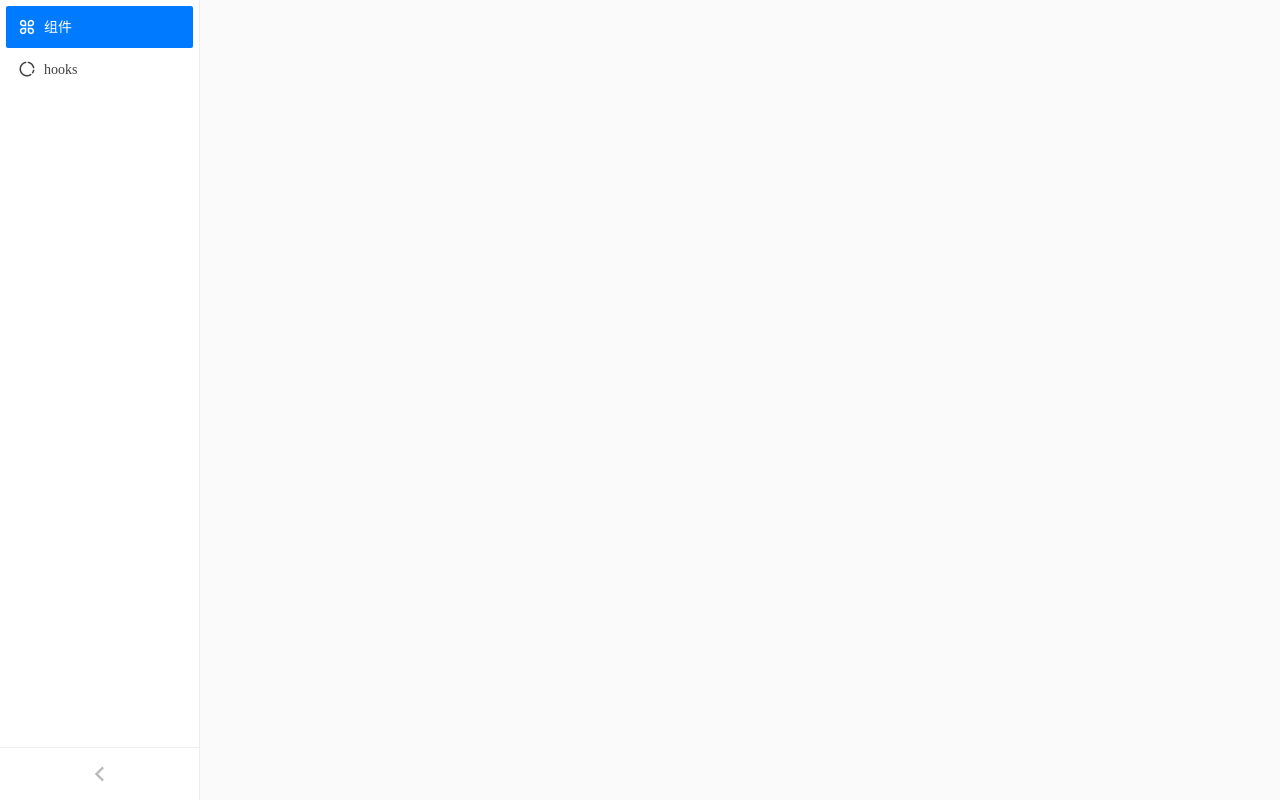
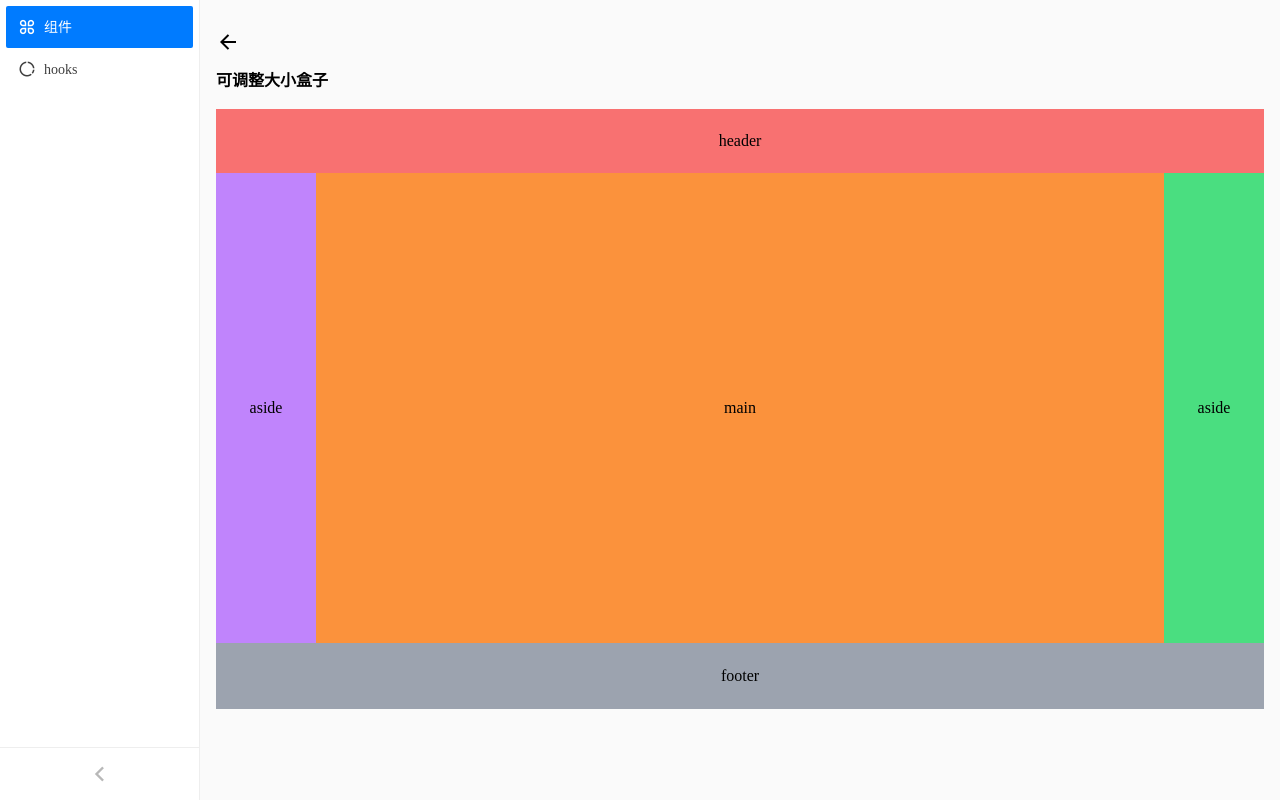
Before and after one commit to CiroLee/vue-materials, a Vue app: page /#/components/resizable-box in a window 1280 px wide. Before the commit this address had no page. Built offline with nearby package versions, Linux system fonts and the light colour scheme.

Commit message:
feat: add resizableBox component

```diff
--- a/package.json
+++ b/package.json
@@ -4,13 +4,13 @@
   "description": "useful vue components written by vue3.2 and typescript",
   "author": "cirolee<ciromail@126.com>",
   "license": "MIT",
-  "homepage": "https://github.com/CiroLee/vue-components",
+  "homepage": "https://github.com/CiroLee/vue-materials",
   "repository": {
     "type": "git",
-    "url": "https://github.com/CiroLee/vue-components.git"
+    "url": "https://github.com/CiroLee/vue-materials.git"
   },
   "bugs": {
-    "url": "https://github.com/CiroLee/vue-components/issues"
+    "url": "https://github.com/CiroLee/vue-materials/issues"
   },
   "scripts": {
     "dev": "vite",
--- a/src/components/glassLinkCard/index.vue
+++ b/src/components/glassLinkCard/index.vue
@@ -28,7 +28,7 @@ defineProps<IGlassCardProps>();
   text-decoration: unset;
   flex: 1;
   min-width: 200px;
-  max-width: 320px;
+  max-width: 260px;
   height: 100px;
   border-radius: 4px;
   display: block;
--- a/src/components/numberAnimate/index.vue
+++ b/src/components/numberAnimate/index.vue
@@ -19,8 +19,8 @@
 </template>
 <script lang="ts" setup>
 import { ref } from 'vue';
-import numberAnimate from './components/number-animate.vue';
-import type { NumberAnimateInstance } from './components/number-animate.vue';
+import numberAnimate from './components/numberAnimate.vue';
+import type { NumberAnimateInstance } from './components/numberAnimate.vue';
 const na0 = ref<NumberAnimateInstance>();
 const na1 = ref<NumberAnimateInstance>();
 const na2 = ref<NumberAnimateInstance>();
--- /dev/null
+++ b/src/components/resizableBox/components/resizableBox.vue
@@ -0,0 +1,105 @@
+<template>
+  <div class="resizable-box" :class="resize" :style="parentStyle">
+    <div class="resize" :class="resize" :style="resizeStyle"></div>
+    <div class="resize-line"></div>
+    <div class="resize-content"><slot /></div>
+  </div>
+</template>
+<script lang="ts" setup>
+import { computed } from 'vue';
+interface ResizableBoxProps {
+  width?: string;
+  height?: string;
+  resize: 'horizontal-left' | 'horizontal-right' | 'vertical-top' | 'vertical-bottom';
+}
+const props = defineProps<ResizableBoxProps>();
+const parentStyle = computed(() => {
+  return props.resize.includes('horizontal') ? { height: props.height || '12px' } : { width: props.width || '12px' };
+});
+const resizeStyle = computed(() => {
+  return props.resize.includes('horizontal') ? { width: props.width || '12px' } : { height: props.height || '12px' };
+});
+</script>
+<style lang="scss">
+.resizable-box {
+  position: relative;
+  overflow: hidden;
+  box-sizing: border-box;
+  .resize-line {
+    position: absolute;
+    background-color: #2685d3;
+    transition: opacity 0.2s ease;
+    pointer-events: none;
+    z-index: 1;
+    opacity: 0;
+  }
+  .resize {
+    width: 16px;
+    height: 16px;
+    position: relative;
+    overflow: scroll;
+    z-index: 1;
+    opacity: 0;
+    &:hover + .resize-line {
+      opacity: 1;
+    }
+  }
+  &.horizontal-right {
+    .resize {
+      resize: horizontal;
+      transform: scaleY(100);
+      & + .resize-line {
+        height: 100%;
+        top: 0;
+        right: 0;
+        width: 4px;
+      }
+    }
+  }
+  &.horizontal-left {
+    .resize {
+      resize: horizontal;
+      transform: rotateY(180deg) scaleY(100);
+      & + .resize-line {
+        height: 100%;
+        top: 0;
+        left: 0;
+        width: 4px;
+      }
+    }
+  }
+  &.vertical-top {
+    .resize {
+      resize: vertical;
+      transform: rotateX(180deg) scaleX(100);
+      transform-origin: left;
+      & + .resize-line {
+        width: 100%;
+        height: 4px;
+        top: 0;
+        right: 0;
+      }
+    }
+  }
+  &.vertical-bottom {
+    .resize {
+      resize: vertical;
+      transform: scaleX(100);
+      & + .resize-line {
+        width: 100%;
+        height: 4px;
+        bottom: 0;
+        right: 0;
+      }
+    }
+  }
+}
+
+.resize-content {
+  position: absolute;
+  top: 0;
+  left: 0;
+  right: 0;
+  height: 100%;
+}
+</style>
--- /dev/null
+++ b/src/components/resizableBox/index.vue
@@ -0,0 +1,25 @@
+<template>
+  <div>
+    <h2 font-bold>可调整大小盒子</h2>
+    <div mt-16px w-full h-600px flex flex-col overflow-hidden>
+      <resizable-box width="100%" height="64px" resize="vertical-bottom">
+        <h1 flex h-full justify-center items-center bg="red">header</h1>
+      </resizable-box>
+      <div flex flex-1 overflow-hidden relative w-full>
+        <resizable-box resize="horizontal-right" bg="purple" width="100px" height="100%%">
+          <div flex h-full justify-center items-center>aside</div>
+        </resizable-box>
+        <main bg="orange" flex-1 flex justify-center items-center>main</main>
+        <resizable-box resize="horizontal-left" bg="green" width="100px" height="100%%">
+          <div flex h-full justify-center items-center>aside</div>
+        </resizable-box>
+      </div>
+      <resizable-box resize="vertical-top" height="66px" width="100%" bg="gray">
+        <div flex justify-center items-center h-full>footer</div>
+      </resizable-box>
+    </div>
+  </div>
+</template>
+<script lang="ts" setup>
+import ResizableBox from './components/resizableBox.vue';
+</script>
--- a/src/router.ts
+++ b/src/router.ts
@@ -7,6 +7,7 @@ const TypeIn = () => import('@/components/typeIn/index.vue');
 const Tree = () => import('@/components/tree/index.vue');
 const NumberAnimate = () => import('@/components/numberAnimate/index.vue');
 const Avatar = () => import('@/components/avatar/index.vue');
+const ResizableBox = () => import('@/components/resizableBox/index.vue');
 
 export const routes: Array<RouteRecordRaw> = [
   {
@@ -77,6 +78,15 @@ export const routes: Array<RouteRecordRaw> = [
           name: 'avatar',
         },
       },
+      {
+        path: '/components/resizable-box',
+        name: 'resizable-box',
+        component: ResizableBox,
+        meta: {
+          icon: 'ri-swap-box-line',
+          name: 'resizable-box',
+        },
+      },
     ],
   },
   {
```
Also changed, not shown: src/components/numberAnimate/components/numberAnimate.vue (renamed from src/components/numberAnimate/components/number-animate.vue), 1 other file (tests, documents, lock files or other folders).
